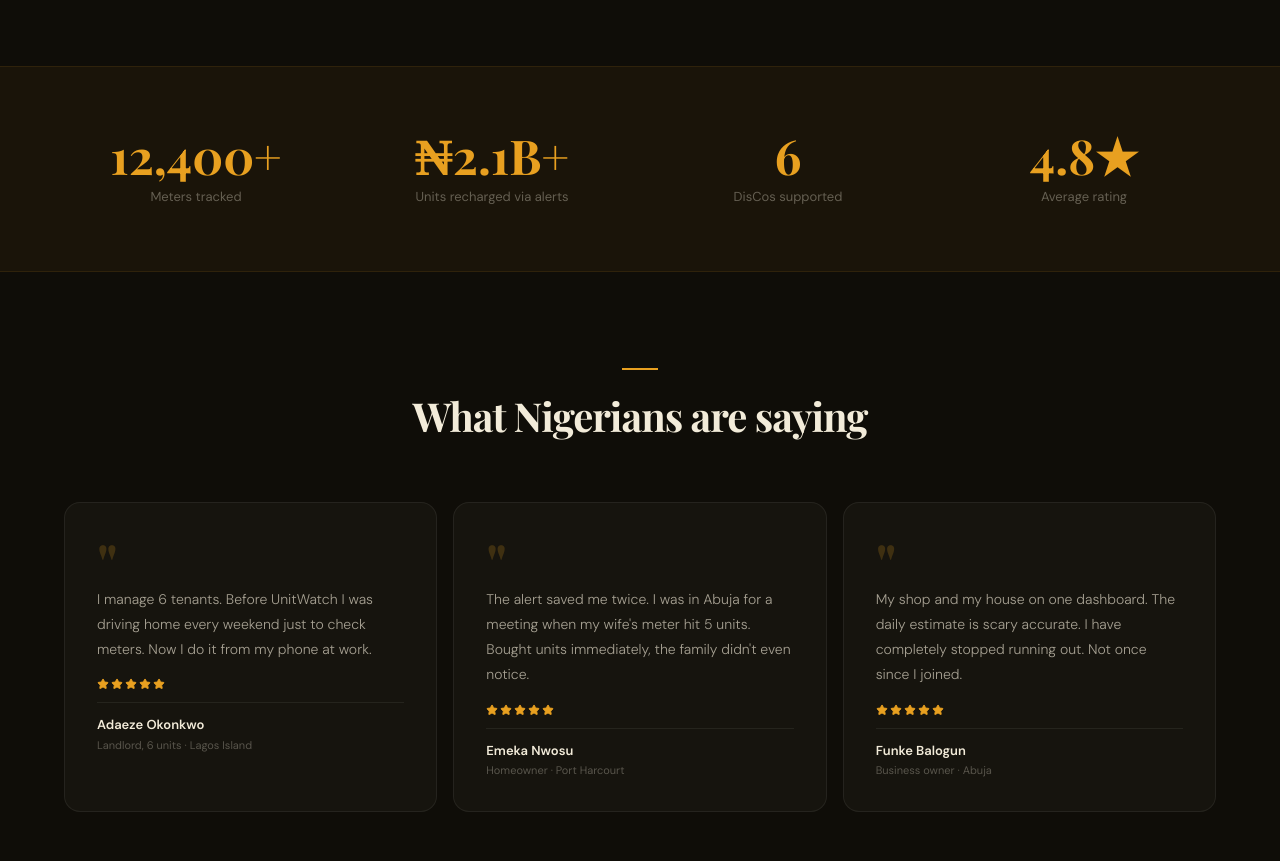
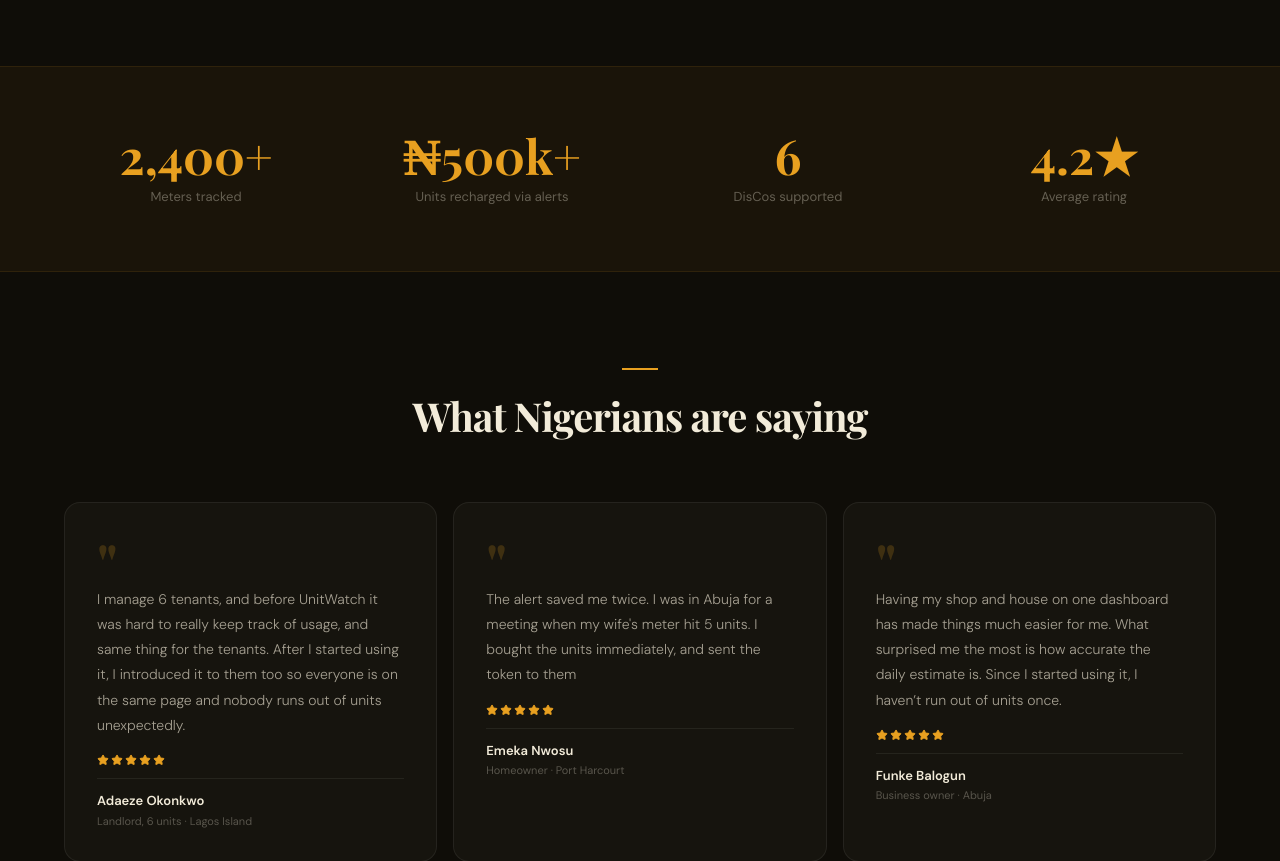
Before and after one commit to Emilsone/UnitWatch, a Next.js app: page / in a window 1280 px wide. Shown: the part 1440-2301 px from the top of the page. Built offline with nearby package versions, Linux system fonts and the light colour scheme; a web font is replaced by a local one.

Commit message:
modify te/stiomnial copy

```diff
--- a/app/page.tsx
+++ b/app/page.tsx
@@ -232,7 +232,7 @@
       {/* STATS BAND */}
       <div className="bg-gold/[0.05] border-y border-gold/10 py-10 sm:py-16 px-4 sm:px-6">
         <div className="max-w-6xl mx-auto grid grid-cols-2 sm:grid-cols-4 gap-6 sm:gap-8 text-center">
-          {[["12,400+","Meters tracked"],["₦2.1B+","Units recharged via alerts"],["6","DisCos supported"],["4.8★","Average rating"]].map(([n,l])=>(
+          {[["2,400+","Meters tracked"],["₦500k+","Units recharged via alerts"],["6","DisCos supported"],["4.2★","Average rating"]].map(([n,l])=>(
             <div key={l} className="reveal">
               <div className="font-display text-[36px] sm:text-[48px] font-bold text-gold leading-none mb-2">{n}</div>
               <div className="text-[12px] sm:text-[13px] text-cream/35">{l}</div>
@@ -250,9 +250,9 @@
           </div>
           <div className="grid grid-cols-1 sm:grid-cols-3 gap-4">
             {[
-              { name:"Adaeze Okonkwo", loc:"Lagos Island", role:"Landlord, 6 units", q:"I manage 6 tenants. Before UnitWatch I was driving home every weekend just to check meters. Now I do it from my phone at work.", d:"d1" },
-              { name:"Emeka Nwosu", loc:"Port Harcourt", role:"Homeowner", q:"The alert saved me twice. I was in Abuja for a meeting when my wife's meter hit 5 units. Bought units immediately, the family didn't even notice.", d:"d2" },
-              { name:"Funke Balogun", loc:"Abuja", role:"Business owner", q:"My shop and my house on one dashboard. The daily estimate is scary accurate. I have completely stopped running out. Not once since I joined.", d:"d3" },
+              { name:"Adaeze Okonkwo", loc:"Lagos Island", role:"Landlord, 6 units", q:"I manage 6 tenants, and before UnitWatch it was hard to really keep track of usage, and same thing for the tenants. After I started using it, I introduced it to them too so everyone is on the same page and nobody runs out of units unexpectedly.", d:"d1" },
+              { name:"Emeka Nwosu", loc:"Port Harcourt", role:"Homeowner", q:"The alert saved me twice. I was in Abuja for a meeting when my wife's meter hit 5 units. I bought the units immediately, and sent the token to them ", d:"d2" },
+              { name:"Funke Balogun", loc:"Abuja", role:"Business owner", q:" Having my shop and house on one dashboard has made things much easier for me. What surprised me the most is how accurate the daily estimate is. Since I started using it, I haven’t run out of units once.", d:"d3" },
             ].map((t)=>(
               <div key={t.name} className={`reveal ${t.d} bg-cream/[0.03] border border-cream/[0.07] rounded-2xl p-6 sm:p-8 hover:border-gold/18 hover:-translate-y-1 transition-all duration-300`}>
                 <span className="font-display text-[56px] text-gold/20 leading-none block -mb-1">"</span>
```
